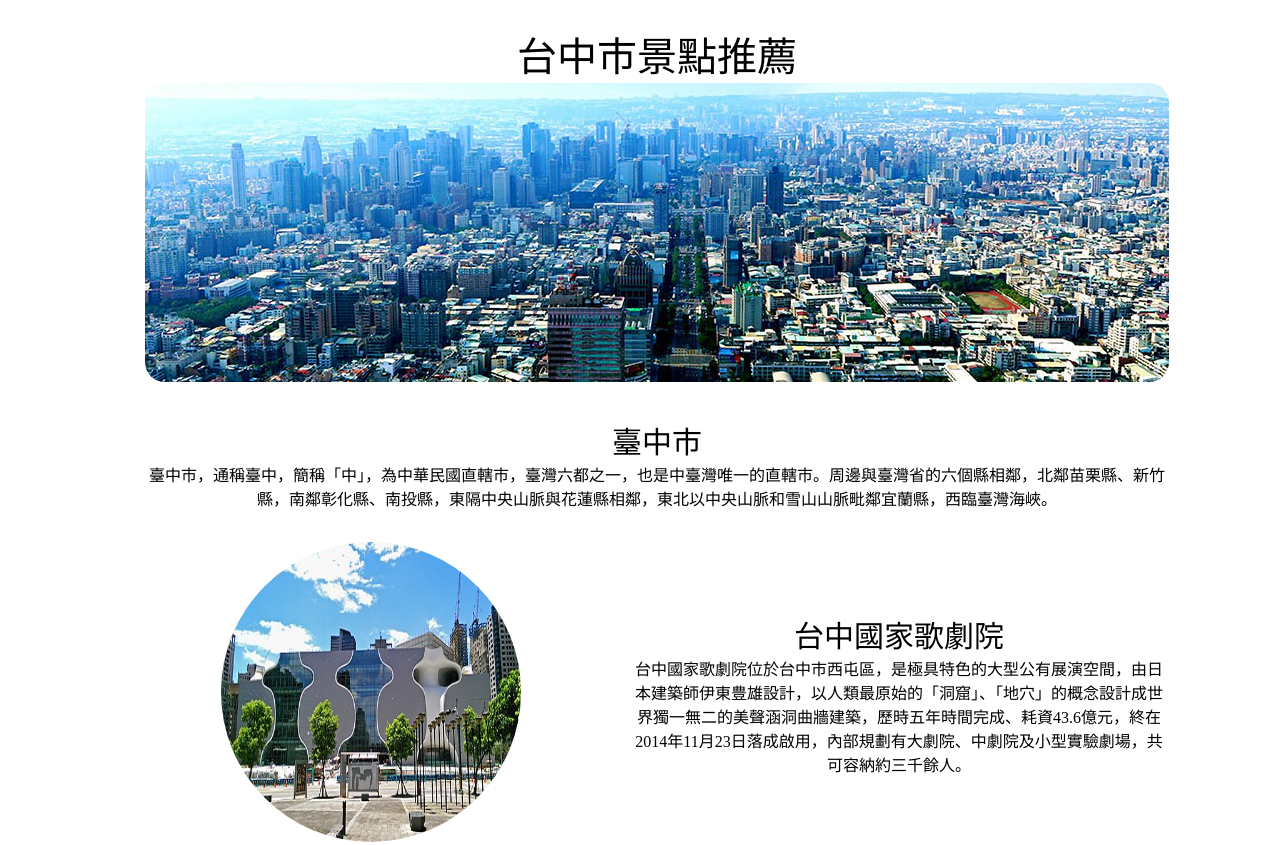
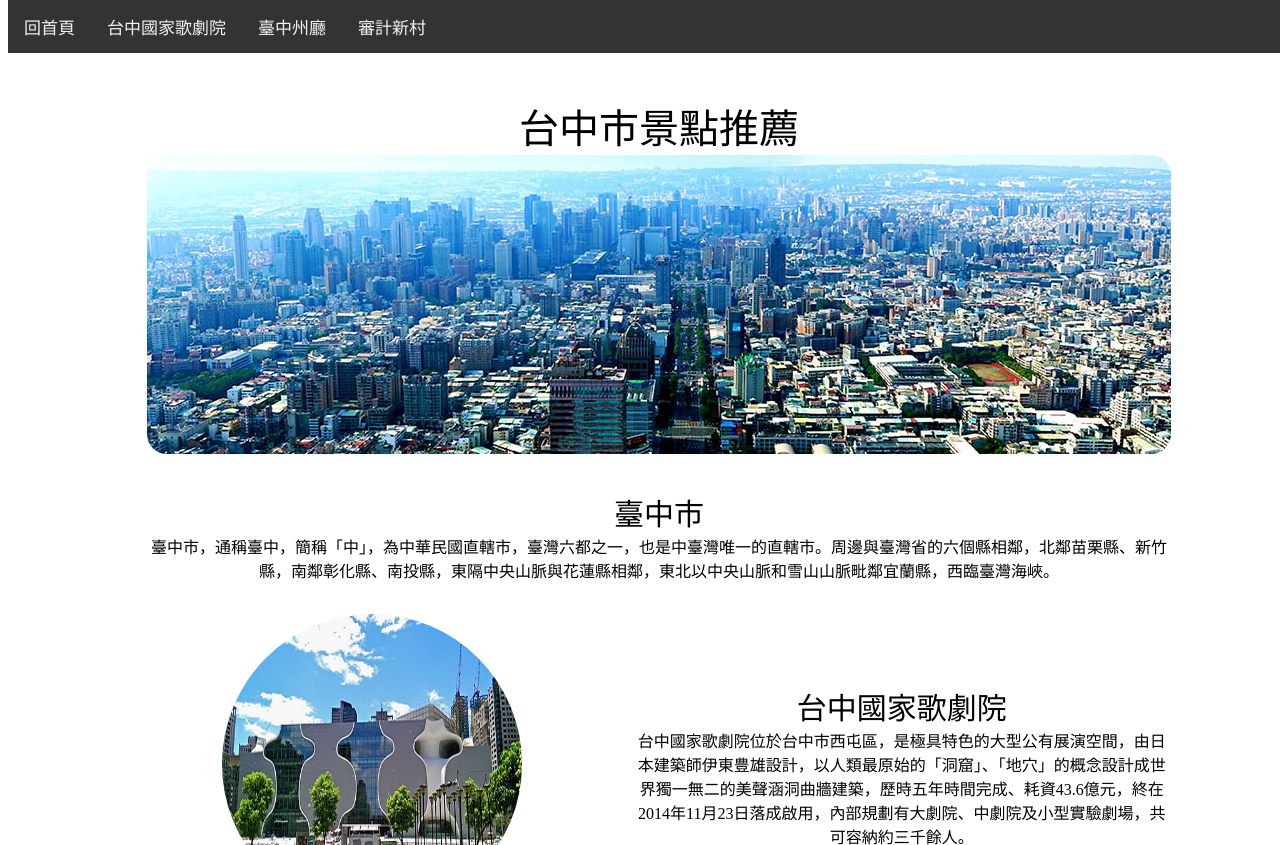
Before and after one commit to cguanxu/hw1, a plain HTML site: page index.html in a window 1280 px wide. Shown: the top 845 px of the page. Drawn offline with Linux system fonts and the light colour scheme.

Commit message:
Add files via upload

```diff
--- a/index.html
+++ b/index.html
@@ -13,10 +13,45 @@
 		.font1 { font-size: 40px; }
 		.font2 { font-size: 30px; }
 
+		.navbar {
+		  overflow: hidden;
+		  background-color: #333;
+		  position: fixed;
+		  top: 0;
+		  width: 100%;
+		}
+
+		.navbar a {
+		  float: left;
+		  display: block;
+		  color: #f2f2f2;
+		  text-align: center;
+		  padding: 14px 16px;
+		  text-decoration: none;
+		  font-size: 17px;
+		}
+
+		.navbar a:hover {
+ 		 background: #ddd;
+ 		 color: black;
+		}
+
+
 	</style>
 </head>
 <body>
 
+	<div class="navbar">
+	  <a href="#home">回首頁</a>
+	  <a href="#s1">台中國家歌劇院</a>
+	  <a href="#s2">臺中州廳</a>
+	  <a href="#s3">審計新村</a>
+	</div>
+	<div id="home"></div>
+	<br>
+	<br>
+
+	<div id="home" class="navbar"></div>
 	<div id="container">
 
 	<table>
@@ -41,7 +76,7 @@
 		</tr>
 		<tr>
 			<td>
-				<img class="round_img" src="01.jpeg">
+				<img id="s1" class="round_img" src="01.jpeg">
 			</td>
 			<td>
 				<div class="font2">台中國家歌劇院</div>
@@ -51,21 +86,24 @@
 
 			</td>
 		</tr>
+
+		<br>
+		<br>
 		<tr>
 			<td>
-				<div class="font2">臺中州廳</div>
+				<div  class="font2">臺中州廳</div>
 
 				臺中州廳位於台中市西區，為一座國定古蹟，二戰後由台中市政府遷入辦公，由於該建築原為日治時期的臺中州廳（即「州政府」），因而沿用此稱呼。周邊鄰近台中文學公園、台中刑務所演武場、宮原眼科等熱門景點。
 
 
 			</td>
 			<td>
-				<img class="round_img" src="02.jpeg">
+				<img id="s2" class="round_img" src="02.jpeg">
 			</td>
 		</tr>
 		<tr>
 			<td>
-				<img class="round_img" src="02.jpeg">
+				<img id="s3" class="round_img" src="02.jpeg">
 			</td>
 			<td>
 				<div class="font2">審計新村</div>
@@ -74,6 +112,14 @@
 
 			</td>
 		</tr>
+
+
+		<tr>
+			<td colspan="2">
+			<iframe src="https://www.google.com/maps/d/embed?mid=1jTiJHC4pbdq_ENfQ0WYK7kp09WfkcNw&ehbc=2E312F" width="1024" height="800"></iframe>
+			</td>
+		</tr>
+
 		<tr>
 
 			<td height="50px" bgcolor="black" colspan="2">
```
